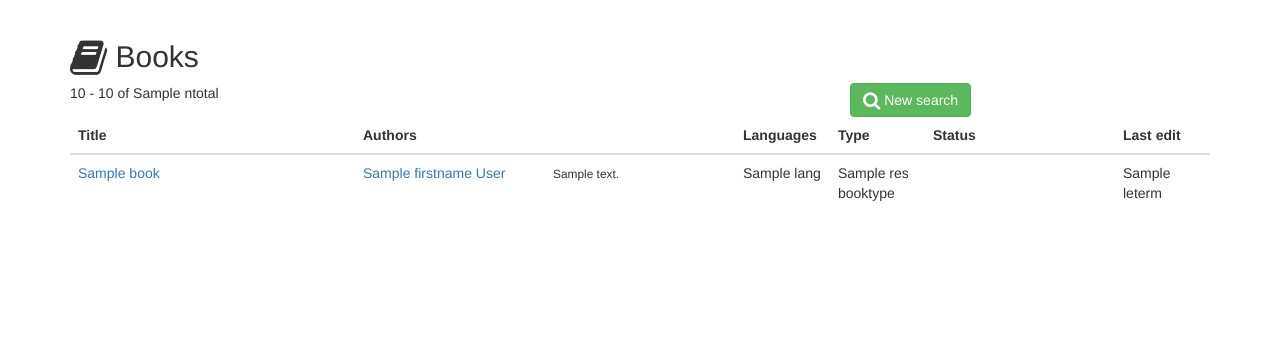
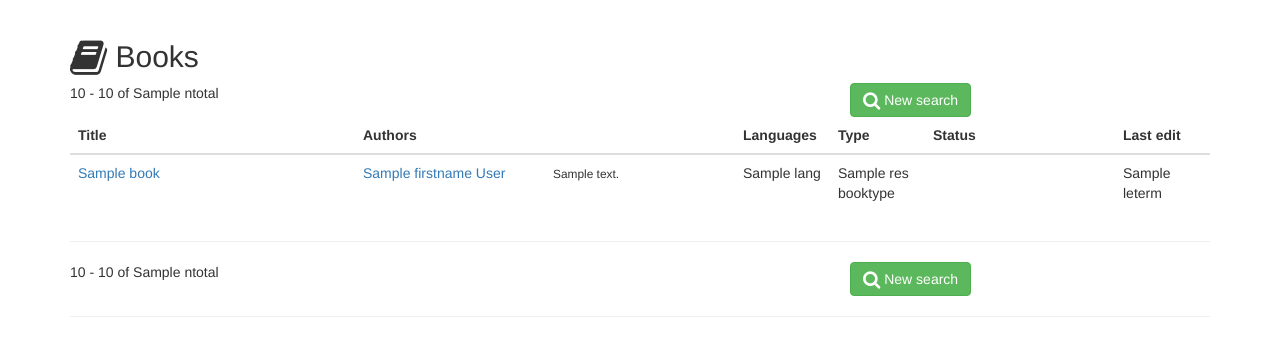
Before and after one commit to hemidactylus/flaskbiblio, a Flask app: template app/templates/books.html in a window 1280 px wide. Shown: the part 57-413 px from the top of the page. Run offline with Flask 2, Linux system fonts and the light colour scheme; the template is opened without the code that fills it: most values are stand-ins (such as "Sample title", 1, 10 or a date in 2020); some libraries are stand-ins or nearby versions.

Commit message:
Added debug on wsgi; repeating pagination commands at end of listing pages

```diff
--- a/app/templates/books.html
+++ b/app/templates/books.html
@@ -125,5 +125,46 @@
         {% endfor %}
         </tbody>
     </table>
+
+    <hr>
+    <div class="row row-grid">
+        <div class="col-sm-2">
+            {{ queryresult.firstitem + 1 }} - {{ queryresult.lastitem + 1}} of {{ queryresult.ntotal }}
+        </div>
+        <div class="col-sm-1">
+            {% if prevquery %}
+                <a class="btn btn-primary" href="{{ url_for('ep_books',**prevquery) }}"
+                    role="button" aria-label="Previous">
+                    <i class="fa fa-backward fa-lg" aria-hidden="true"></i>
+                </a>
+            {% endif %}
+        </div>
+        <div class="col-sm-1">
+            {% if nextquery %}
+                <a class="btn btn-primary" href="{{ url_for('ep_books',**nextquery) }}"
+                role="button" aria-label="Next">
+                    <i class="fa fa-forward fa-lg" aria-hidden="true"></i>
+                </a>
+            {% endif %}
+        </div>
+        <div class="col-sm-2 col-sm-offset-4">
+            <a class="btn btn-success" href="{{ url_for('ep_booksearch') }}" role="button">
+                <i class="fa fa-search fa-lg" aria-hidden="true"></i>
+                New search
+            </a>
+        </div>
+        <div class="col-sm-2">
+            {% if user.canedit %}
+                <a class="btn btn-success" href="{{ url_for('ep_editbook') }}" role="button">
+                    <i class="fa fa-plus fa-lg" aria-hidden="true"></i>
+                    Add new
+                </a>
+            {% endif %}
+        </div>
+    </div>
+    <hr>
+    <div class="row row-grid">
+    </div>
+
 </div>
 {% endblock %}
```
Also changed, not shown: app/templates/authors.html (+41 -0 lines), 1 other file.
